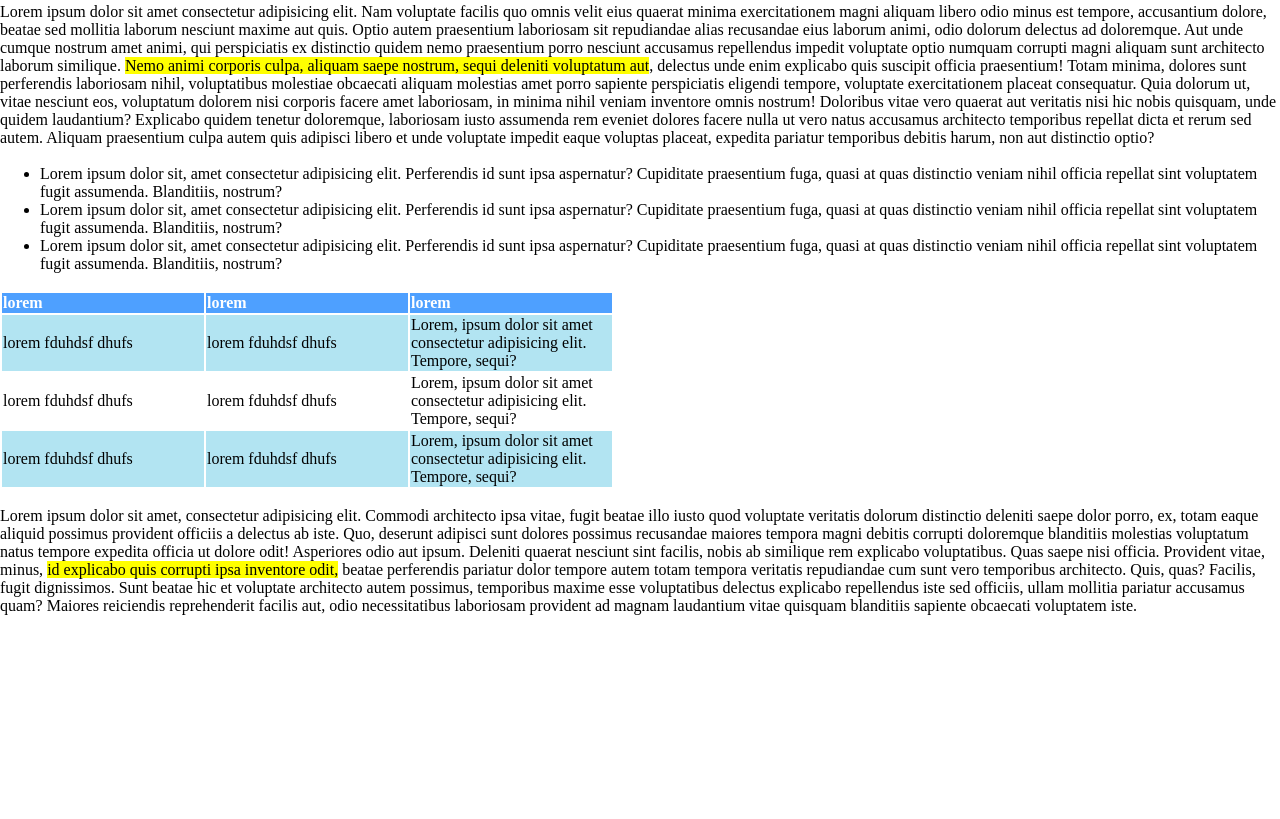
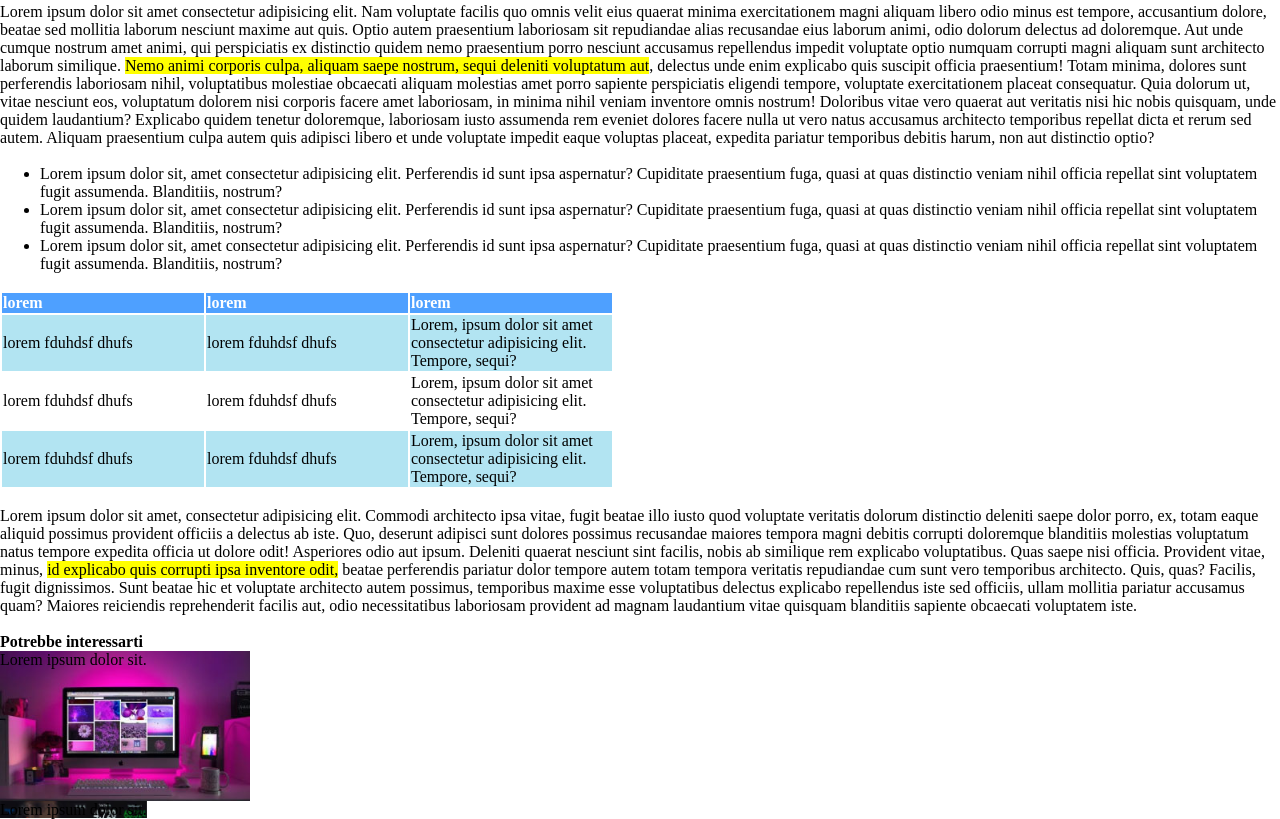
Before and after one commit to Oltion-Koceku/html-css-booleaner, a plain HTML site: page index.html in a window 1280 px wide. Shown: the part 1677-2496 px from the top of the page. Before the commit the page ends 2292 px from the top, so only its background shows below. Drawn offline with Linux system fonts and the light colour scheme.

Commit message:
[add]footer

```diff
--- a/assets/style/main.css
+++ b/assets/style/main.css
@@ -19,8 +19,9 @@ h1 {
   font-size: 50px;
 }
 
-p span {
+.title span {
   color: #4ea0ff;
+  background-color: white;
 }
 
 .title {
@@ -49,3 +50,20 @@ th {
 background-color: #b2e4f2;
 
 }
+
+.lorem{
+background-image: url(../img/monitor.jpg);
+width: 250px;
+height: 150px;
+background-size: cover;
+
+}
+
+
+
+.graph{
+background-image: url(../img/graph.jpg);
+width: 250px;
+height: 150px;
+background-size: cover;
+}
--- a/index.html
+++ b/index.html
@@ -96,13 +96,21 @@
       </tbody>
     </Table>
     <br>
+    <!-- Fine main -->
     <section>
       <p>Lorem ipsum dolor sit amet, consectetur adipisicing elit. Commodi architecto ipsa vitae, fugit beatae illo iusto quod voluptate veritatis dolorum distinctio deleniti saepe dolor porro, ex, totam eaque aliquid possimus provident officiis a delectus ab iste. Quo, deserunt adipisci sunt dolores possimus recusandae maiores tempora magni debitis corrupti doloremque blanditiis molestias voluptatum natus tempore expedita officia ut dolore odit! Asperiores odio aut ipsum. Deleniti quaerat nesciunt sint facilis, nobis ab similique rem explicabo voluptatibus. Quas saepe nisi officia. Provident vitae, minus, <span>id explicabo quis corrupti ipsa inventore odit,</span> beatae perferendis pariatur dolor tempore autem totam tempora veritatis repudiandae cum sunt vero temporibus architecto. Quis, quas? Facilis, fugit dignissimos. Sunt beatae hic et voluptate architecto autem possimus, temporibus maxime esse voluptatibus delectus explicabo repellendus iste sed officiis, ullam mollitia pariatur accusamus quam? Maiores reiciendis reprehenderit facilis aut, odio necessitatibus laboriosam provident ad magnam laudantium vitae quisquam blanditiis sapiente obcaecati voluptatem iste.</p>
 
     </section>
-
+    <br>
   </main>
-  <footer></footer>
+  <footer>
+    <!-- info utili -->
+    <h4>Potrebbe interessarti</h4>
+    <div>
+      <p class="lorem">Lorem ipsum dolor sit.</p>
+    </div>
+    <div><span class="graph">Lorem ipsum dolor sit.</span></div>
+  </footer>
 </body>
 
 </html>
```
